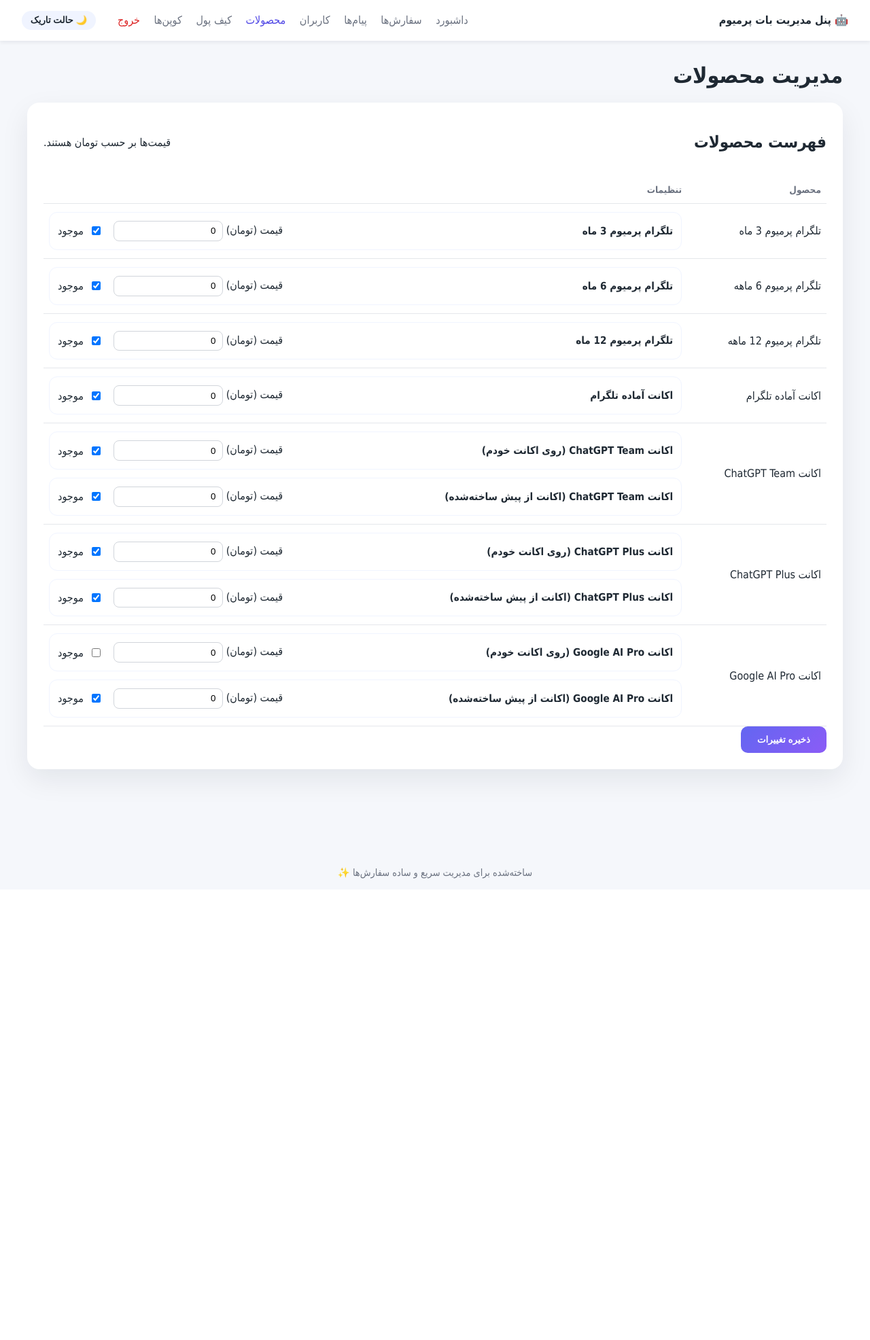
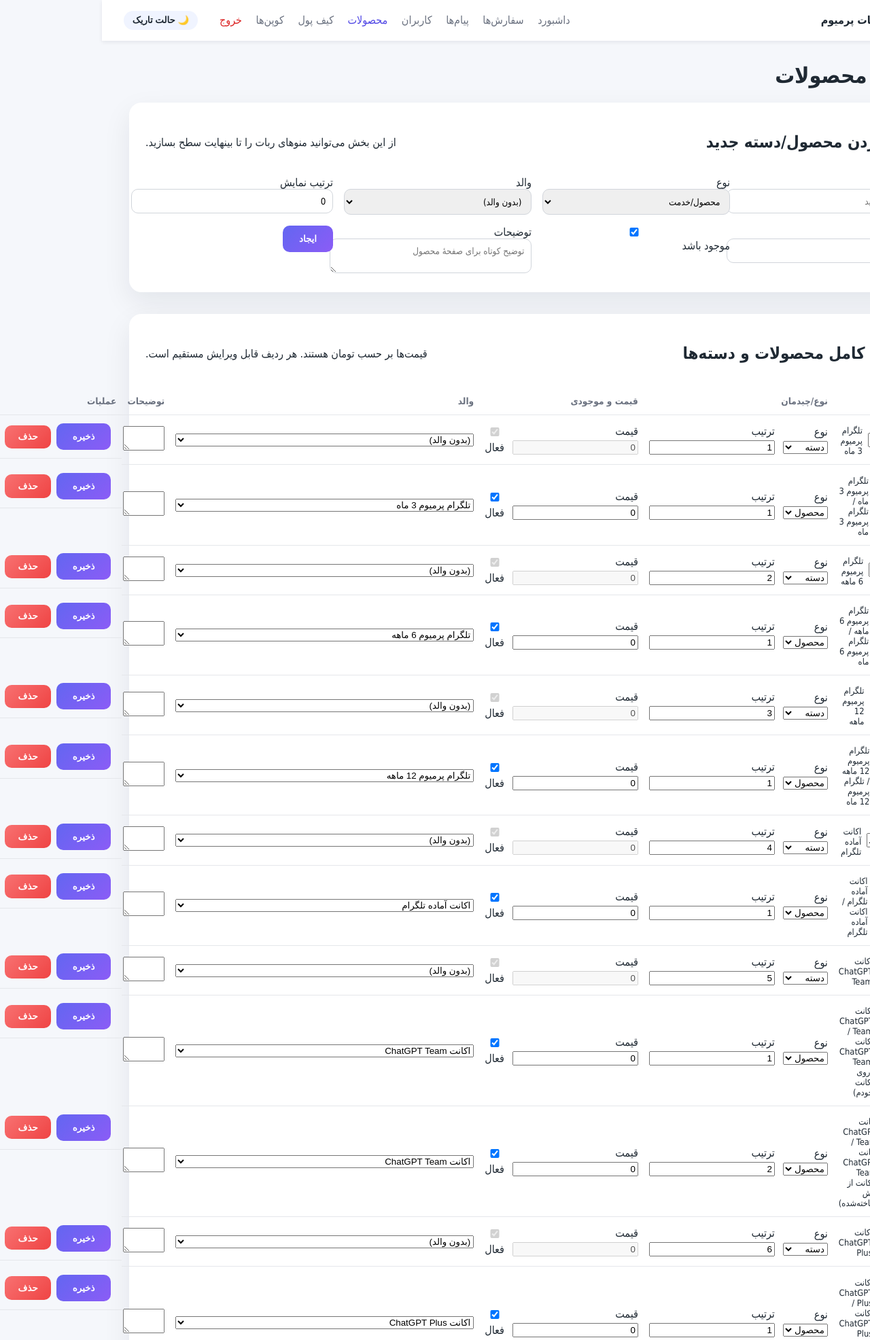
Before and after one commit to shahabfazel313/botversion1.8, a FastAPI app: page /products in a window 1280 px wide; the page is wider, and only the part inside the window is pictured. Shown: the top 1972 px of that part at 68% size. Before the commit the page ends 1293 px from the top of that part, so only its background shows below. Run offline with FastAPI, Linux system fonts and the light colour scheme; a user stored in the database is signed in; data comes from the database, SQL or seed files in the repository; parts of the project's set-up code (start-up, migrations or seed data) failed here and were passed over.

Commit message:
Add dynamic product catalog management

```diff
--- a/app/main.py
+++ b/app/main.py
@@ -5,6 +5,7 @@
 from aiogram.types import BotCommand, BotCommandScopeDefault, MenuButtonCommands
 from .config import BOT_TOKEN, DEFAULT_BOT_PROPS
 from .db import init_db, expire_orders_and_refund
+from .products import seed_default_catalog
 from .public import router as public_router
 from .admin import router as admin_router
 
@@ -42,6 +43,7 @@
 
 async def main():
     init_db()
+    seed_default_catalog()
     bot = Bot(BOT_TOKEN, default=DEFAULT_BOT_PROPS)
     dp = Dispatcher()
     dp.include_router(public_router)
--- a/app/public/__init__.py
+++ b/app/public/__init__.py
@@ -8,6 +8,7 @@
 from . import shop_ai  # noqa: F401
 from . import shop_tg  # noqa: F401
 from . import services  # noqa: F401
+from . import products_dynamic  # noqa: F401
 from . import verification  # noqa: F401
 from . import cart  # noqa: F401
 from . import history  # noqa: F401
--- a/app/webadmin/server.py
+++ b/app/webadmin/server.py
@@ -16,7 +16,7 @@
 from fastapi.templating import Jinja2Templates
 from starlette.middleware.sessions import SessionMiddleware
 
-from ..catalog import list_admin_rows, set_variant_settings
+from ..products import get_admin_tree, seed_default_catalog
 from ..config import ADMIN_WEB_PASS, ADMIN_WEB_SECRET, ADMIN_WEB_USER, BOT_TOKEN, CURRENCY
 from ..db import (
     ORDER_STATUS_LABELS,
@@ -52,12 +52,15 @@
     add_order_manager_message,
     add_user_manager_message,
     create_coupon,
+    create_product,
+    delete_product,
     get_coupon,
     list_coupons,
     list_coupon_redemptions,
     set_coupon_active,
     list_order_manager_messages,
     list_user_manager_messages,
+    update_product,
     set_order_financials,
 )
 
@@ -195,6 +198,7 @@
     @app.on_event("startup")
     async def _startup() -> None:  # pragma: no cover - io side effect
         init_db()
+        seed_default_catalog()
 
     @app.on_event("shutdown")
     async def _shutdown() -> None:  # pragma: no cover - io side effect
@@ -332,29 +336,119 @@
 
     @app.get("/products", name="products_page")
     async def products_page(request: Request, user: str = Depends(_login_required)):
-        rows = list_admin_rows()
+        items = get_admin_tree()
+        parent_options = [{"id": 0, "title": "(بدون والد)"}] + [
+            {"id": row["id"], "title": row["path_display"] or row["title"]}
+            for row in items
+        ]
         return _render(
             request,
             "products.html",
             {
                 "title": "مدیریت محصولات",
-                "products": rows,
+                "products": items,
+                "parents": parent_options,
                 "currency": CURRENCY,
                 "nav": "products",
             },
         )
 
-    @app.post("/products")
-    async def products_update(request: Request, user: str = Depends(_login_required)):
+    @app.post("/products/create")
+    async def products_create(request: Request, user: str = Depends(_login_required)):
         form = await request.form()
-        rows = list_admin_rows()
-        for row in rows:
-            for variant in row["variants"]:
-                code = variant["code"]
-                price_value = str(form.get(f"price_{code}", "0")).strip()
-                available = form.get(f"avail_{code}") == "on"
-                set_variant_settings(code, price_value or "0", available)
-        _flash(request, "تغییرات محصولات ذخیره شد.")
+        title = (form.get("title") or "").strip()
+        node_type = (form.get("type") or "product").lower()
+        parent_raw = form.get("parent_id")
+        parent_id = int(parent_raw) if parent_raw not in (None, "", "0") else None
+        try:
+            sort_order = int(form.get("sort_order") or 0)
+        except ValueError:
+            sort_order = 0
+        description = (form.get("description") or "").strip()
+        try:
+            price_val = int(form.get("price") or 0)
+        except ValueError:
+            price_val = 0
+        available = form.get("available") == "on"
+        is_category = node_type == "category"
+
+        if not title:
+            _flash(request, "نام محصول نمی‌تواند خالی باشد.", "error")
+            return RedirectResponse(request.url_for("products_page"), status.HTTP_303_SEE_OTHER)
+
+        if is_category:
+            price_val = 0
+            available = True
+
+        create_product(
+            title,
+            is_category=is_category,
+            parent_id=parent_id,
+            price=price_val,
+            available=available,
+            description=description,
+            sort_order=sort_order,
+        )
+        _flash(request, "محصول/دسته جدید ایجاد شد.")
+        return RedirectResponse(request.url_for("products_page"), status.HTTP_303_SEE_OTHER)
+
+    @app.post("/products/{product_id}/update")
+    async def products_update(
+        request: Request,
+        product_id: int,
+        user: str = Depends(_login_required),
+    ):
+        form = await request.form()
+        title = (form.get("title") or "").strip()
+        node_type = (form.get("type") or "product").lower()
+        parent_raw = form.get("parent_id")
+        parent_id = int(parent_raw) if parent_raw not in (None, "", "0") else None
+        try:
+            sort_order = int(form.get("sort_order") or 0)
+        except ValueError:
+            sort_order = 0
+        description = (form.get("description") or "").strip()
+        try:
+            price_val = int(form.get("price") or 0)
+        except ValueError:
+            price_val = 0
+        available = form.get("available") == "on"
+        is_category = node_type == "category"
+
+        if not title:
+            _flash(request, "نام محصول نمی‌تواند خالی باشد.", "error")
+            return RedirectResponse(request.url_for("products_page"), status.HTTP_303_SEE_OTHER)
+
+        if is_category:
+            price_val = 0
+            available = True
+
+        ok = update_product(
+            product_id,
+            title=title,
+            is_category=is_category,
+            parent_id=parent_id,
+            price=price_val,
+            available=available,
+            description=description,
+            sort_order=sort_order,
+        )
+        if not ok:
+            raise HTTPException(status.HTTP_404_NOT_FOUND, detail="محصول یافت نشد")
+
+        _flash(request, "تغییرات ذخیره شد.")
+        return RedirectResponse(request.url_for("products_page"), status.HTTP_303_SEE_OTHER)
+
+    @app.post("/products/{product_id}/delete")
+    async def products_delete(
+        request: Request,
+        product_id: int,
+        user: str = Depends(_login_required),
+    ):
+        if not get_product(product_id):
+            raise HTTPException(status.HTTP_404_NOT_FOUND, detail="محصول یافت نشد")
+        delete_product(product_id)
+        _flash(request, "محصول/دسته حذف شد.")
         return RedirectResponse(request.url_for("products_page"), status.HTTP_303_SEE_OTHER)
 
     @app.get("/orders/{order_id}")
--- a/app/webadmin/static/styles.css
+++ b/app/webadmin/static/styles.css
@@ -413,6 +413,59 @@
     font-family: inherit;
 }
 
+.products-table input[type="text"],
+.products-table textarea {
+    width: 100%;
+}
+
+.products-table .actions {
+    display: flex;
+    gap: 0.5rem;
+    align-items: center;
+}
+
+.inline-form {
+    display: inline;
+}
+
+.tree-title {
+    display: flex;
+    align-items: center;
+    gap: 0.5rem;
+    padding-right: calc(var(--depth, 0) * 12px);
+}
+
+.tree-title .path {
+    font-size: 0.8rem;
+    margin-top: 0.2rem;
+}
+
+.node-tag {
+    display: inline-flex;
+    align-items: center;
+    justify-content: center;
+    width: 32px;
+    height: 32px;
+    border-radius: 8px;
+    background: var(--surface-alt);
+    border: 1px solid var(--border-color);
+}
+
+.node-tag.category { color: var(--text-muted); }
+.node-tag.product { color: var(--accent); }
+
+.inline-fields {
+    display: flex;
+    gap: 0.75rem;
+    align-items: center;
+}
+
+.inline-fields label {
+    display: flex;
+    flex-direction: column;
+    gap: 0.25rem;
+}
+
 .form-inline {
     display: flex;
     flex-wrap: wrap;
--- a/app/webadmin/templates/products.html
+++ b/app/webadmin/templates/products.html
@@ -1,48 +1,128 @@
 {% extends 'base.html' %}
 {% block content %}
 <h1>مدیریت محصولات</h1>
-<form method="post">
+
 <section class="panel">
     <header>
-            <h2>فهرست محصولات</h2>
-            <p class="muted">قیمت‌ها بر حسب {{ currency }} هستند.</p>
+        <h2>اضافه‌کردن محصول/دسته جدید</h2>
+        <p class="muted">از این بخش می‌توانید منوهای ربات را تا بینهایت سطح بسازید.</p>
     </header>
-        <table>
+    <form method="post" action="{{ url_for('products_create') }}" class="grid form-grid">
+        <label>
+            نام
+            <input type="text" name="title" required placeholder="مثلاً خدمات جدید">
+        </label>
+        <label>
+            نوع
+            <select name="type">
+                <option value="product">محصول/خدمت</option>
+                <option value="category">دسته‌بندی</option>
+            </select>
+        </label>
+        <label>
+            والد
+            <select name="parent_id">
+                {% for p in parents %}
+                <option value="{{ p.id }}">{{ p.title }}</option>
+                {% endfor %}
+            </select>
+        </label>
+        <label>
+            ترتیب نمایش
+            <input type="number" name="sort_order" value="0" min="0">
+        </label>
+        <label>
+            قیمت ({{ currency }})
+            <input type="number" name="price" value="0" min="0" step="1000">
+        </label>
+        <label class="checkbox">
+            <input type="checkbox" name="available" checked>
+            موجود باشد
+        </label>
+        <label class="full">
+            توضیحات
+            <textarea name="description" rows="2" placeholder="توضیح کوتاه برای صفحهٔ محصول"></textarea>
+        </label>
+        <div class="form-actions">
+            <button type="submit" class="btn-primary">ایجاد</button>
+        </div>
+    </form>
+</section>
+
+<section class="panel">
+    <header>
+        <h2>فهرست کامل محصولات و دسته‌ها</h2>
+        <p class="muted">قیمت‌ها بر حسب {{ currency }} هستند. هر ردیف قابل ویرایش مستقیم است.</p>
+    </header>
+    <table class="products-table">
         <thead>
             <tr>
-                    <th>محصول</th>
-                    <th>تنظیمات</th>
+                <th>عنوان</th>
+                <th>نوع/چیدمان</th>
+                <th>قیمت و موجودی</th>
+                <th>والد</th>
+                <th>توضیحات</th>
+                <th>عملیات</th>
             </tr>
         </thead>
         <tbody>
             {% for item in products %}
             <tr>
-                    <td>{{ item.title }}</td>
                 <td>
-                        {% for variant in item.variants %}
-                        <div class="product-variant">
-                            <div class="variant-title">{{ variant.display_name }}</div>
-                            <div class="variant-controls">
-                                <label>قیمت ({{ currency }})
-                                    <input type="number" name="price_{{ variant.code }}" value="{{ variant.amount }}" min="0" step="1000">
+                    <div class="tree-title" style="--depth: {{ item.depth }};">
+                        <span class="node-tag {{ 'category' if item.is_category else 'product' }}">{{ '📂' if item.is_category else '🛍️' }}</span>
+                        <input type="text" form="edit-{{ item.id }}" name="title" value="{{ item.title }}" required>
+                        <div class="path muted">{{ item.path_display }}</div>
+                    </div>
+                </td>
+                <td>
+                    <div class="inline-fields">
+                        <label>
+                            نوع
+                            <select name="type" form="edit-{{ item.id }}">
+                                <option value="product" {% if not item.is_category %}selected{% endif %}>محصول</option>
+                                <option value="category" {% if item.is_category %}selected{% endif %}>دسته</option>
+                            </select>
+                        </label>
+                        <label>
+                            ترتیب
+                            <input type="number" name="sort_order" form="edit-{{ item.id }}" value="{{ item.sort_order or 0 }}" min="0">
+                        </label>
+                    </div>
+                </td>
+                <td>
+                    <div class="inline-fields">
+                        <label>قیمت
+                            <input type="number" name="price" form="edit-{{ item.id }}" value="{{ item.price }}" min="0" step="1000" {% if item.is_category %}disabled{% endif %}>
                         </label>
                         <label class="checkbox">
-                                    <input type="checkbox" name="avail_{{ variant.code }}" {% if variant.available %}checked{% endif %}>
-                                    موجود
+                            <input type="checkbox" name="available" form="edit-{{ item.id }}" {% if item.available %}checked{% endif %} {% if item.is_category %}disabled{% endif %}>
+                            فعال
                         </label>
                     </div>
-                        </div>
+                </td>
+                <td>
+                    <select name="parent_id" form="edit-{{ item.id }}">
+                        {% for p in parents %}
+                        <option value="{{ p.id }}" {% if (item.parent_id or 0) == p.id %}selected{% endif %}>{{ p.title }}</option>
                         {% endfor %}
+                    </select>
+                </td>
+                <td>
+                    <textarea name="description" form="edit-{{ item.id }}" rows="2">{{ item.description }}</textarea>
+                </td>
+                <td class="actions">
+                    <form method="post" action="{{ url_for('products_update', product_id=item.id) }}" id="edit-{{ item.id }}" class="inline-form"></form>
+                    <button type="submit" form="edit-{{ item.id }}" class="btn-primary">ذخیره</button>
+                    <form method="post" action="{{ url_for('products_delete', product_id=item.id) }}" class="inline-form" onsubmit="return confirm('حذف این مورد؟ زیرمجموعه‌ها نیز حذف می‌شوند.');">
+                        <button type="submit" class="btn-danger">حذف</button>
+                    </form>
                 </td>
             </tr>
             {% else %}
-                <tr><td colspan="2" class="empty">هیچ محصولی برای نمایش وجود ندارد.</td></tr>
+            <tr><td colspan="6" class="empty">هنوز محصولی ثبت نشده است.</td></tr>
             {% endfor %}
         </tbody>
     </table>
-        <footer class="panel-footer">
-            <button type="submit" class="btn-primary">ذخیره تغییرات</button>
-        </footer>
 </section>
-</form>
 {% endblock %}
```
Also changed, not shown: app/db.py (+121 -0 lines), app/keyboards.py (+25 -0 lines), app/products.py (added, +98 -0 lines), app/public/menu.py (+0 -7 lines), app/public/products_dynamic.py (added, +125 -0 lines). Lines whose indentation alone changed are shown as unchanged.
